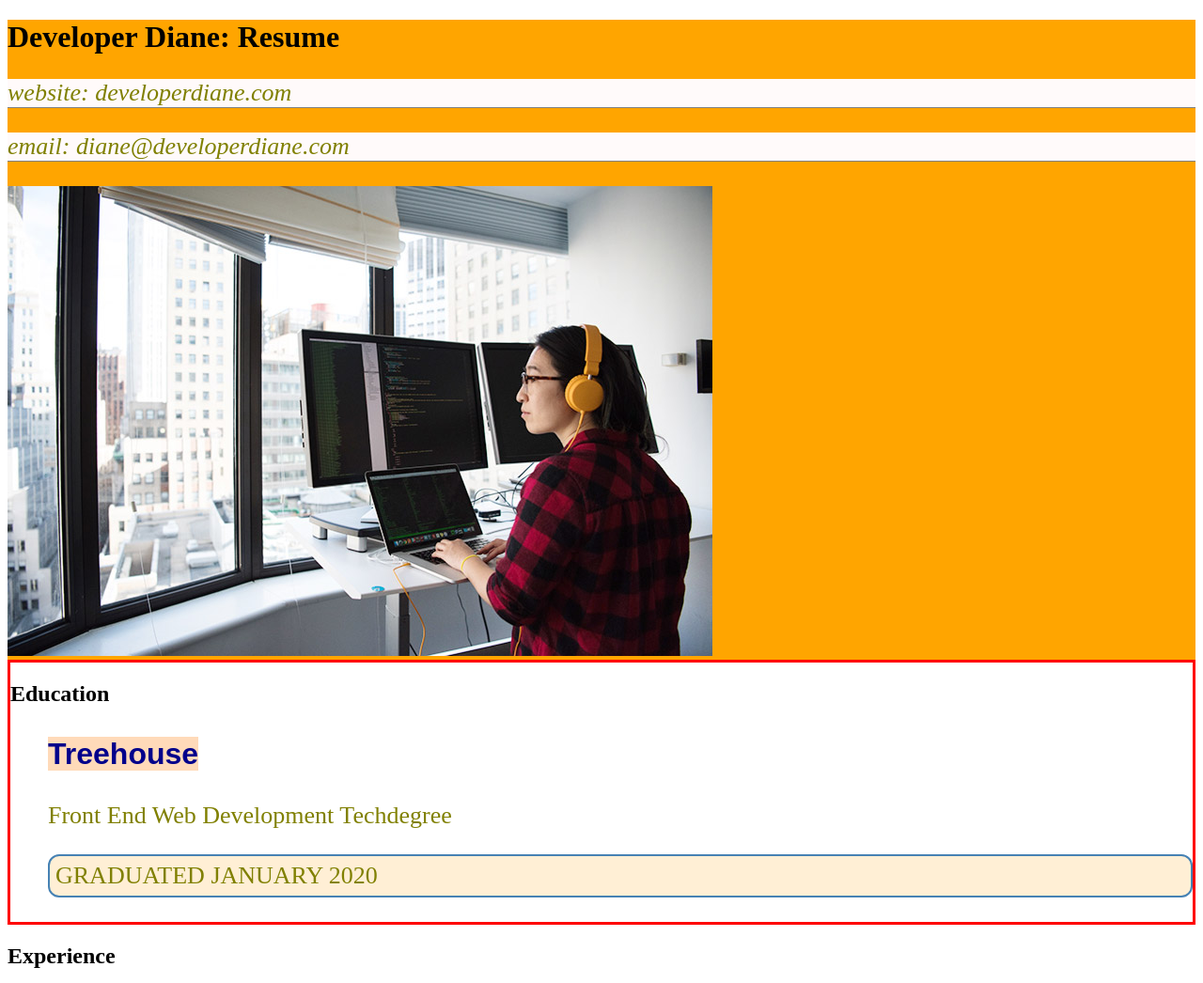
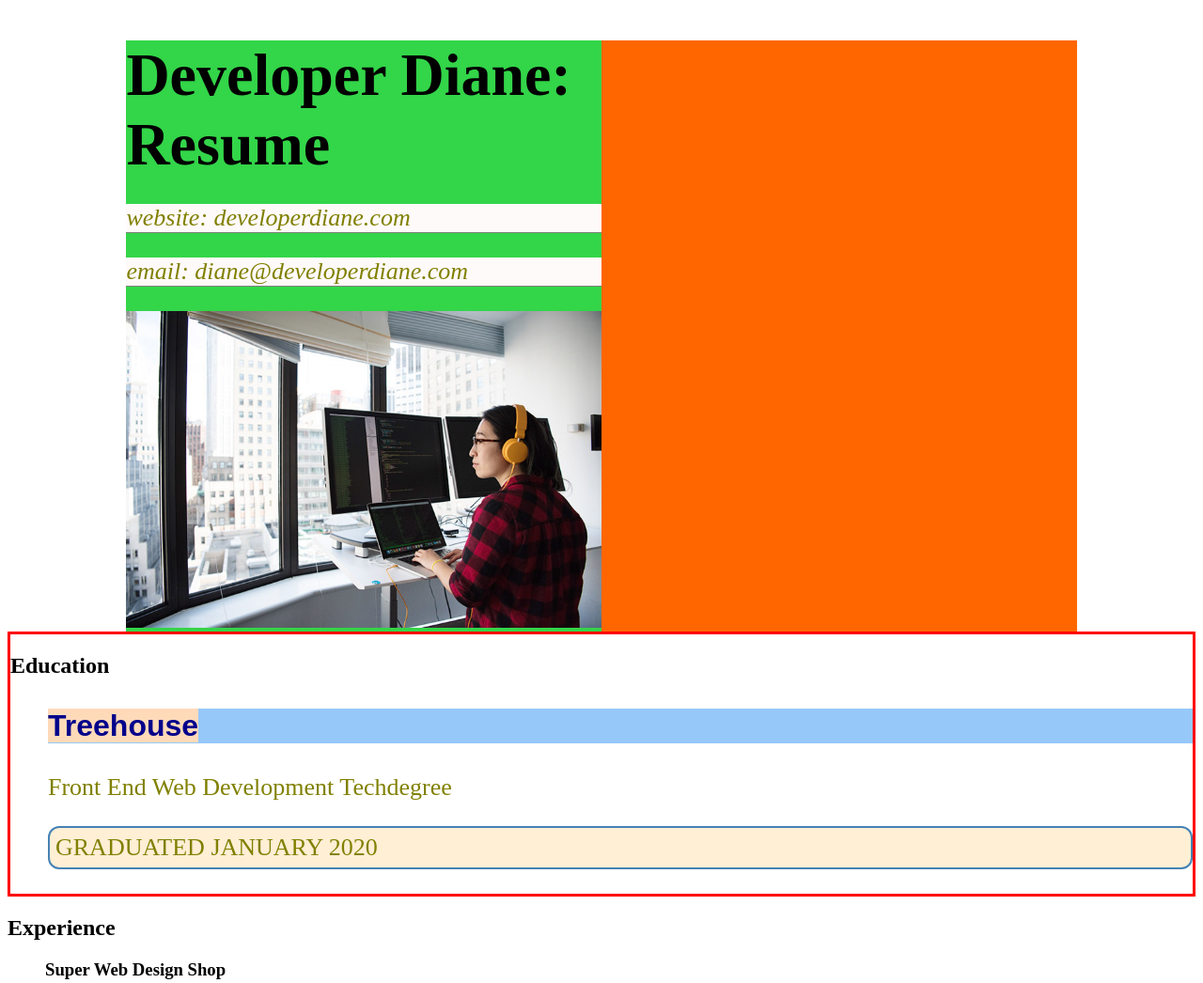
Before and after one commit to idamian23/team-tree-house, a plain HTML site: page css-basics/index.html in a window 1280 px wide. Shown: the top 1046 px of the page at 94% size. Drawn offline with Linux system fonts and the light colour scheme.

Commit message:
css basics

```diff
--- a/css-basics/css/style.css
+++ b/css-basics/css/style.css
@@ -7,6 +7,16 @@
 }*/
 
 /* Element selector = type selector*/
+
+hmtl{
+    font-size: 100%;  /*16px on most of the screens */
+}
+
+h1{
+    font-size: 4rem;
+    margin-bottom: 1.5rem;
+}
+
 p{
     color: olive;
     font-size: 26px;
@@ -17,12 +27,23 @@
 }
 
 header{
-    background-color: orange;
+    background-color: #ff6600; /* same as #f60 */
+    width: 80%;
+    margin-left: 10%;
 }
 
 header p {
     background-color: snow;
     border-bottom:1px solid gray ;
+}
+
+#header-box{
+    width: 50%;
+    background-color: #33d549;
+}
+
+img{
+    width:100% ;
 }
 
 a:link{
@@ -45,8 +66,8 @@
 }
 /* Turn links white with an orange background when they receive focus */
 a:focus{
-    color: white;
-    background-color: orange;
+    color: rgb(255,255,255);
+    background-color: rgba(255,165,0,.5);
 }
 
 /* ID Selector -> one ID / element but 1 element can have multiple ID's */
@@ -70,6 +91,7 @@
 #education h3{
     font-family: Arial, sans-serif;
     font-size: 32px;
+    background-color: rgb(150, 200, 250);
 }
 
 #skills-list{
--- a/css-basics/index.html
+++ b/css-basics/index.html
@@ -9,12 +9,14 @@
 <body>
   <main>
     <header>
+      <div id="header-box">
         <h1>Developer Diane: Resume</h1>
         <address>
           <p>website: developerdiane.com</p>
           <p>email: diane@developerdiane.com</p>
         </address>
         <img src="developer-diane.jpg" alt="Developer Diane coding on her laptop.">
+      </div>
     </header>
     <section id="education">
       <h2>Education</h2>
```
Lines whose indentation alone changed are shown as unchanged.
